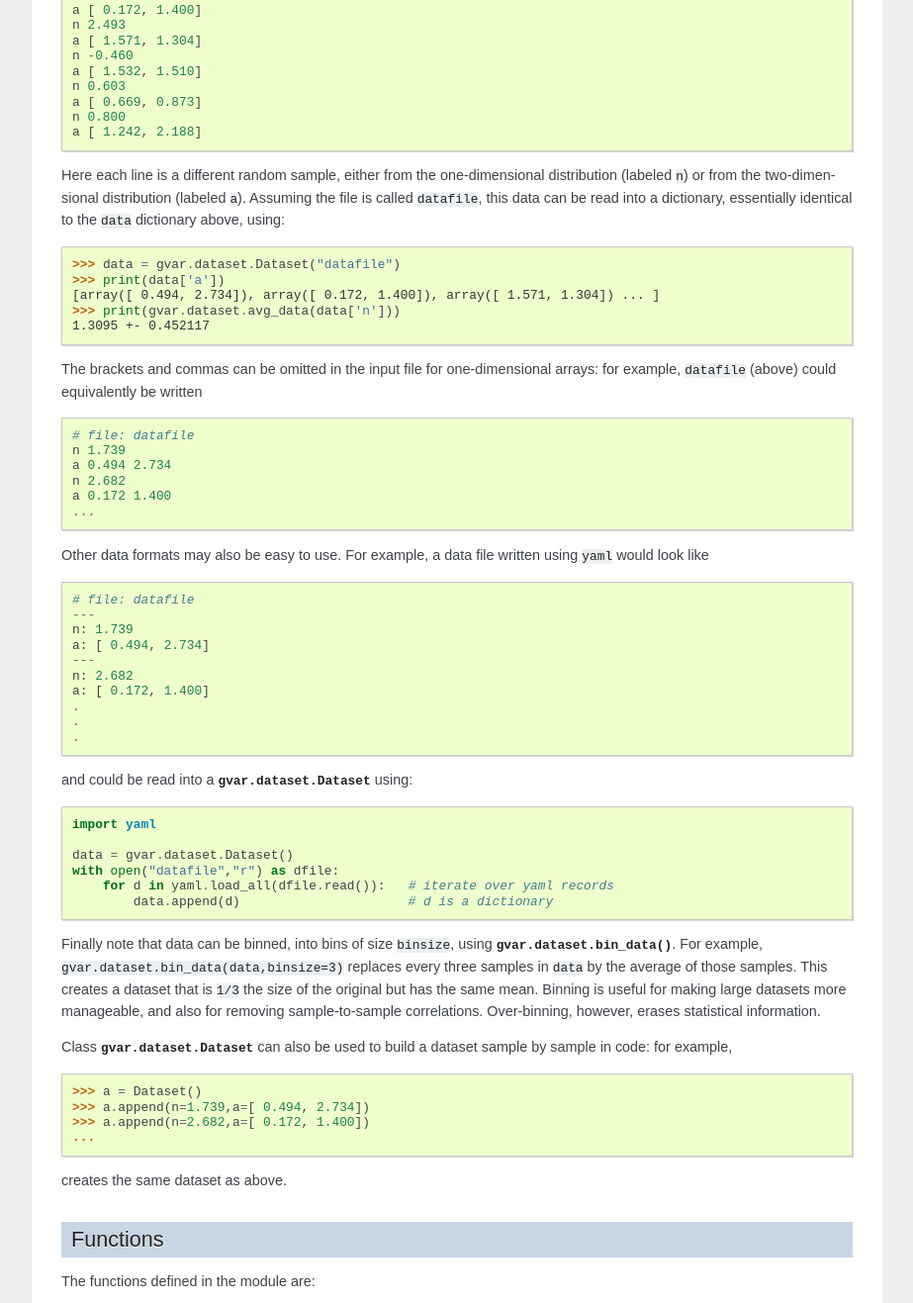
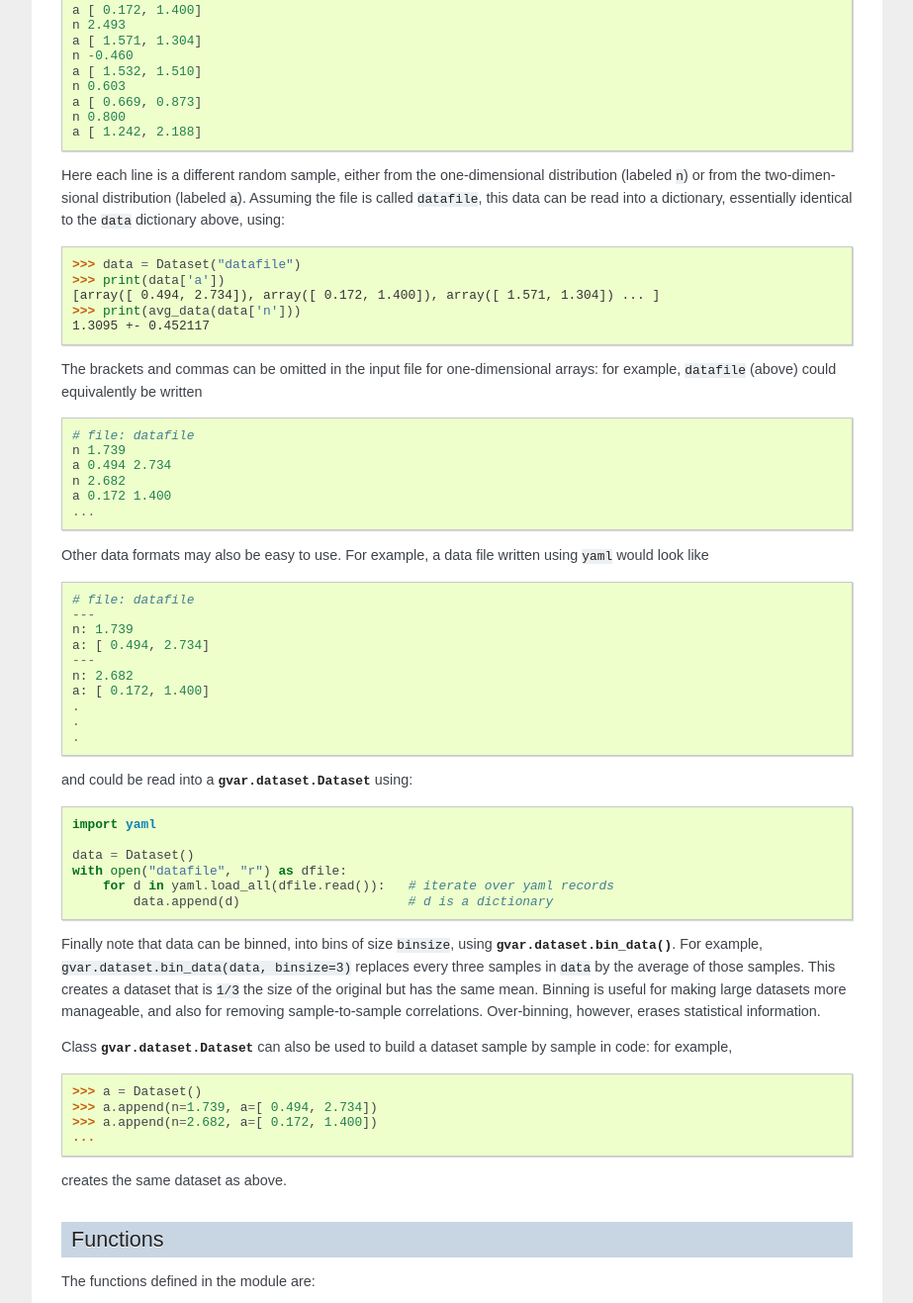
Before and after one commit to gplepage/lsqfit, a Sphinx documentation site: the page built from doc/source/gvar_dataset.rst, in a window 1280 px wide and 1400 px high, scrolled down 1107 px, cut to the strip 0-1317 px from the top of the window. Shown: the whole strip at 99% size, without its empty margins (198-1121 px from the left). Built offline with Sphinx 7.4.7, drawn with Linux system fonts in a browser that asks for light colours; formulas are drawn with MathJax 3; the version number is read from the project's files by our own code; some of the changed text lies outside the part shown.

Commit message:
minor tweaks; python3 bug fix in test-dataset.py

```diff
--- a/doc/source/gvar_dataset.rst
+++ b/doc/source/gvar_dataset.rst
@@ -22,7 +22,7 @@
 
     >>> random_numbers = [1.739, 2.682, 2.493, -0.460, 0.603, 0.800]
 
-while six samples from a two-dimensional distribution (``[1+-1,2+-1]``)
+while six samples from a two-dimensional distribution (``[1+-1, 2+-1]``)
 might be ::
 
     >>> random_arrays = [[ 0.494, 2.734], [ 0.172, 1.400], [ 1.571, 1.304],
@@ -31,7 +31,7 @@
 Samples from more complicated multidimensional distributions are represented
 by dictionaries whose values are lists of numbers or arrays: for example, ::
 
-   >>> random_dict = dict(n=random_numbers,a=random_arrays)
+   >>> random_dict = dict(n=random_numbers, a=random_arrays)
 
 where list elements ``random_dict['n'][i]`` and ``random_dict['a'][i]`` are
 part of the same multidimensional sample for every ``i`` --- that is, the
@@ -42,14 +42,14 @@
 underlying distribution. This is done using :func:`gvar.dataset.avg_data`:
 for example, ::
 
-    >>> print(gvar.dataset.avg_data(random_numbers))
+    >>> print(avg_data(random_numbers))
     1.3095 +- 0.452117
 
 indicates that ``1.31(45)`` is our best guess, based only upon the samples in
 ``random_numbers``, for the mean of the distribution from which those samples
 were drawn. Similarly ::
 
-    >>> print(gvar.dataset.avg_data(random_arrays))
+    >>> print(avg_data(random_arrays))
     [0.946667 +- 0.217418 1.66817 +- 0.251002]
 
 indicates that the means for the two-dimensional distribution behind
@@ -57,7 +57,7 @@
 be applied to a dictionary whose values are lists of numbers/arrays: for
 example, ::
 
-    >>> print(gvar.dataset.avg_data(random_dict))
+    >>> print(avg_data(random_dict))
     {'a': array([0.946667 +- 0.217418, 1.66817 +- 0.251002], dtype=object),
      'n': 1.3095 +- 0.452117}
 
@@ -84,10 +84,10 @@
 ``a``). Assuming the file is called ``datafile``, this data can be read into
 a dictionary, essentially identical to the ``data`` dictionary above, using::
 
-    >>> data = gvar.dataset.Dataset("datafile")
+    >>> data = Dataset("datafile")
     >>> print(data['a'])
     [array([ 0.494, 2.734]), array([ 0.172, 1.400]), array([ 1.571, 1.304]) ... ]
-    >>> print(gvar.dataset.avg_data(data['n']))
+    >>> print(avg_data(data['n']))
     1.3095 +- 0.452117
 
 The brackets and commas can be omitted in the input file for one-dimensional
@@ -118,14 +118,14 @@
 
     import yaml
 
-    data = gvar.dataset.Dataset()
-    with open("datafile","r") as dfile:
+    data = Dataset()
+    with open("datafile", "r") as dfile:
         for d in yaml.load_all(dfile.read()):   # iterate over yaml records
             data.append(d)                      # d is a dictionary
 
 Finally note that data can be binned, into bins of size ``binsize``, using
 :func:`gvar.dataset.bin_data`. For example,
-``gvar.dataset.bin_data(data,binsize=3)`` replaces every three samples in
+``gvar.dataset.bin_data(data, binsize=3)`` replaces every three samples in
 ``data`` by the average of those samples. This creates a dataset that is
 ``1/3`` the size of the original but has the same mean. Binning is useful
 for making large datasets more manageable, and also for removing
@@ -136,8 +136,8 @@
 sample in code: for example, ::
 
     >>> a = Dataset()
-    >>> a.append(n=1.739,a=[ 0.494, 2.734])
-    >>> a.append(n=2.682,a=[ 0.172, 1.400])
+    >>> a.append(n=1.739, a=[ 0.494, 2.734])
+    >>> a.append(n=2.682, a=[ 0.172, 1.400])
     ...
 
 creates the same dataset as above.
@@ -147,13 +147,13 @@
 ----------
 The functions defined in the module are:
 
-.. autofunction:: gvar.dataset.avg_data(data,median=False,spread=False,bstrap=False)
+.. autofunction:: gvar.dataset.avg_data(data, median=False, spread=False, bstrap=False)
 
-.. autofunction:: gvar.dataset.autocorr(data,ncorr=None)
+.. autofunction:: gvar.dataset.autocorr(data, ncorr=None)
 
-.. autofunction:: gvar.dataset.bin_data(data,binsize=2)
+.. autofunction:: gvar.dataset.bin_data(data, binsize=2)
 
-.. autofunction:: gvar.dataset.bootstrap_iter(data,n=None)
+.. autofunction:: gvar.dataset.bootstrap_iter(data, n=None)
 
 
 Classes
@@ -167,9 +167,9 @@
 
    .. autoattribute:: samplesize
 
-   .. automethod:: append(*args,**kargs)
+   .. automethod:: append(*args, **kargs)
 
-   .. automethod:: extend(*args,**kargs)
+   .. automethod:: extend(*args, **kargs)
 
    .. automethod:: grep(rexp)
 
```
Also changed, not shown: 3 other files.
